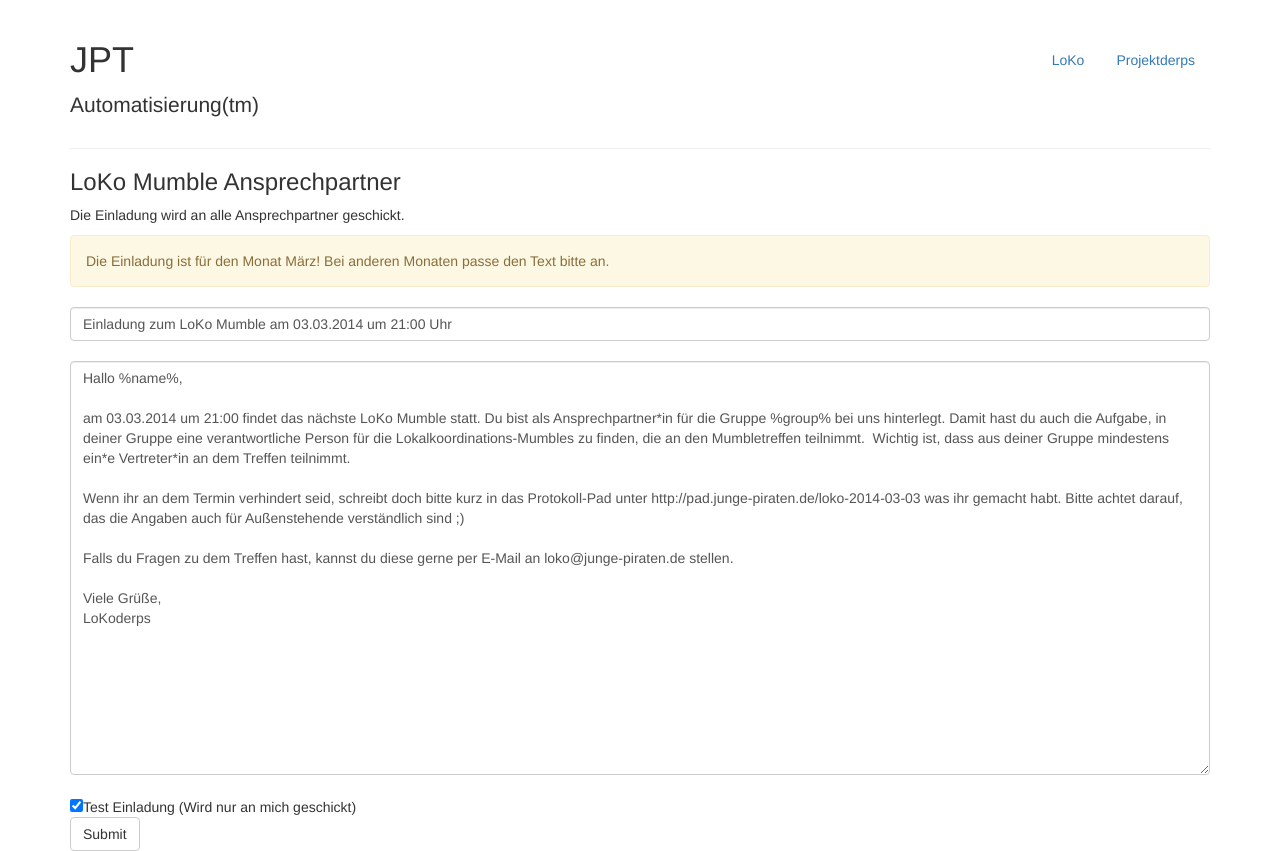
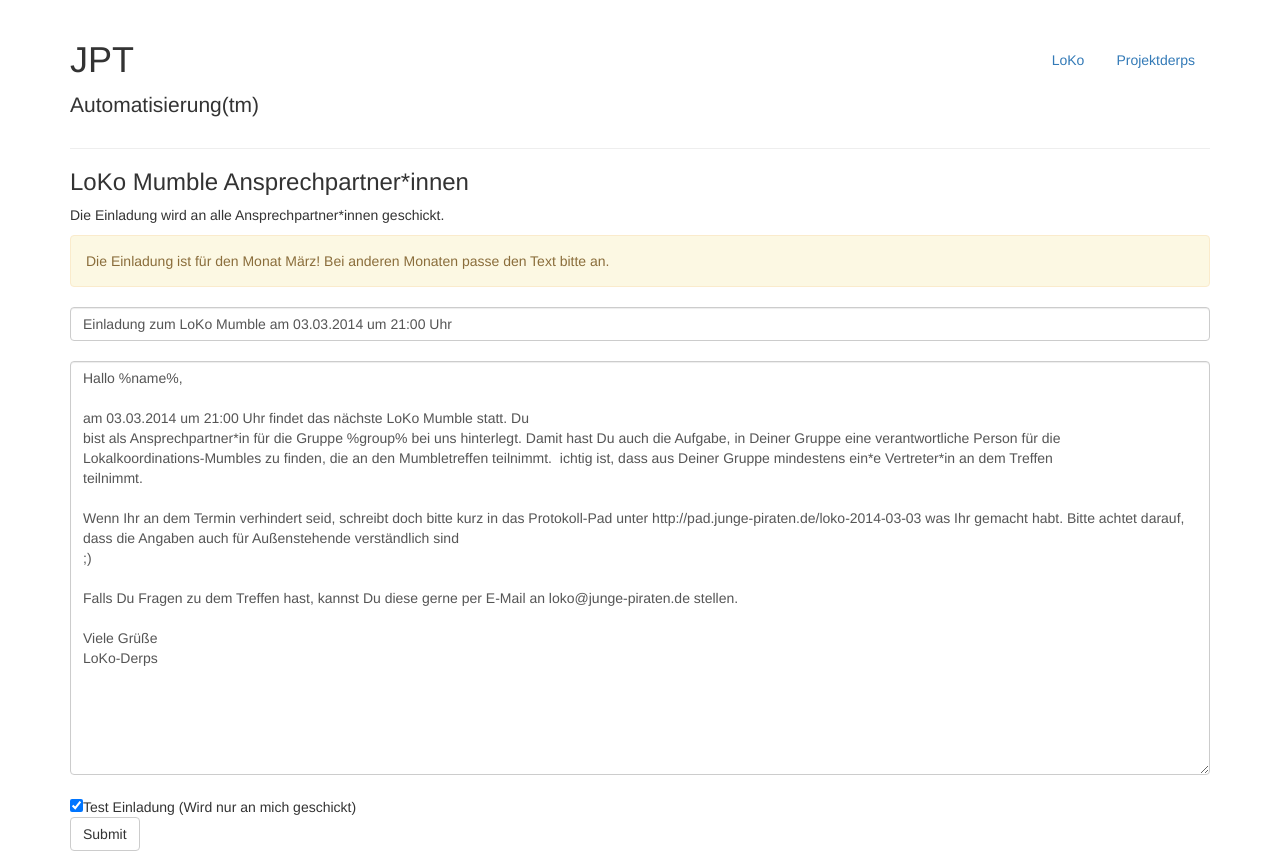
Before and after one commit to kekskurse/jpt, a PHP site: page /templates/loko/invite_person.php in a window 1280 px wide. Run offline with PHP 8.4, Linux system fonts and the light colour scheme; some libraries are stand-ins or nearby versions.

Commit message:
Rechtschreibung, Gendern, Kekse

```diff
--- a/templates/loko/invite_person.php
+++ b/templates/loko/invite_person.php
@@ -2,8 +2,8 @@
 
 
 
-      <h3>LoKo Mumble Ansprechpartner</h3>
-      <p>Die Einladung wird an alle Ansprechpartner geschickt.</p>
+      <h3>LoKo Mumble Ansprechpartner*innen</h3>
+      <p>Die Einladung wird an alle Ansprechpartner*innen geschickt.</p>
       <?php
       $monate = array(1=>"Januar",
                 2=>"Februar",
@@ -24,14 +24,19 @@
         <textarea class="form-control" rows="20" name="text">
 Hallo %name%,
 
-am 03.<?php if(date("m")+1<10){echo"0";}?><?php echo date("m")+1; ?>.<?php echo date("Y"); ?> um 21:00 findet das nächste LoKo Mumble statt. Du bist als Ansprechpartner*in für die Gruppe %group% bei uns hinterlegt. Damit hast du auch die Aufgabe, in deiner Gruppe eine verantwortliche Person für die Lokalkoordinations-Mumbles zu finden, die an den Mumbletreffen teilnimmt.  Wichtig ist, dass aus deiner Gruppe mindestens ein*e Vertreter*in an dem Treffen teilnimmt.
+am 03.<?php if(date("m")+1<10){echo"0";}?><?php echo date("m")+1; ?>.<?php echo date("Y"); ?> um 21:00 Uhr findet das nächste LoKo Mumble statt. Du
+bist als Ansprechpartner*in für die Gruppe %group% bei uns hinterlegt. Damit hast Du auch die Aufgabe, in Deiner Gruppe eine verantwortliche Person für die
+Lokalkoordinations-Mumbles zu finden, die an den Mumbletreffen teilnimmt.  ichtig ist, dass aus Deiner Gruppe mindestens ein*e Vertreter*in an dem Treffen
+teilnimmt.
 
-Wenn ihr an dem Termin verhindert seid, schreibt doch bitte kurz in das Protokoll-Pad unter http://pad.junge-piraten.de/loko-<?php echo date("Y"); ?>-<?php if(date("m")+1<10){echo"0";}?><?php echo date("m")+1; ?>-03 was ihr gemacht habt. Bitte achtet darauf, das die Angaben auch für Außenstehende verständlich sind ;)
+Wenn Ihr an dem Termin verhindert seid, schreibt doch bitte kurz in das Protokoll-Pad unter http://pad.junge-piraten.de/loko-<?php echo date("Y"); ?>-<?php
+if(date("m")+1<10){echo"0";}?><?php echo date("m")+1; ?>-03 was Ihr gemacht habt. Bitte achtet darauf, dass die Angaben auch für Außenstehende verständlich sind
+;)
 
-Falls du Fragen zu dem Treffen hast, kannst du diese gerne per E-Mail an loko@junge-piraten.de stellen.
+Falls Du Fragen zu dem Treffen hast, kannst Du diese gerne per E-Mail an loko@junge-piraten.de stellen.
 
-Viele Grüße,
-LoKoderps
+Viele Grüße
+LoKo-Derps
 </textarea><br>
 <input type="checkbox" class="form-controll" name="test" checked="checked">Test Einladung (Wird nur an mich geschickt)<br>
         <input type="submit" class="btn btn-default">
```
Also changed, not shown: templates/loko/invite.php (+10 -6 lines).
